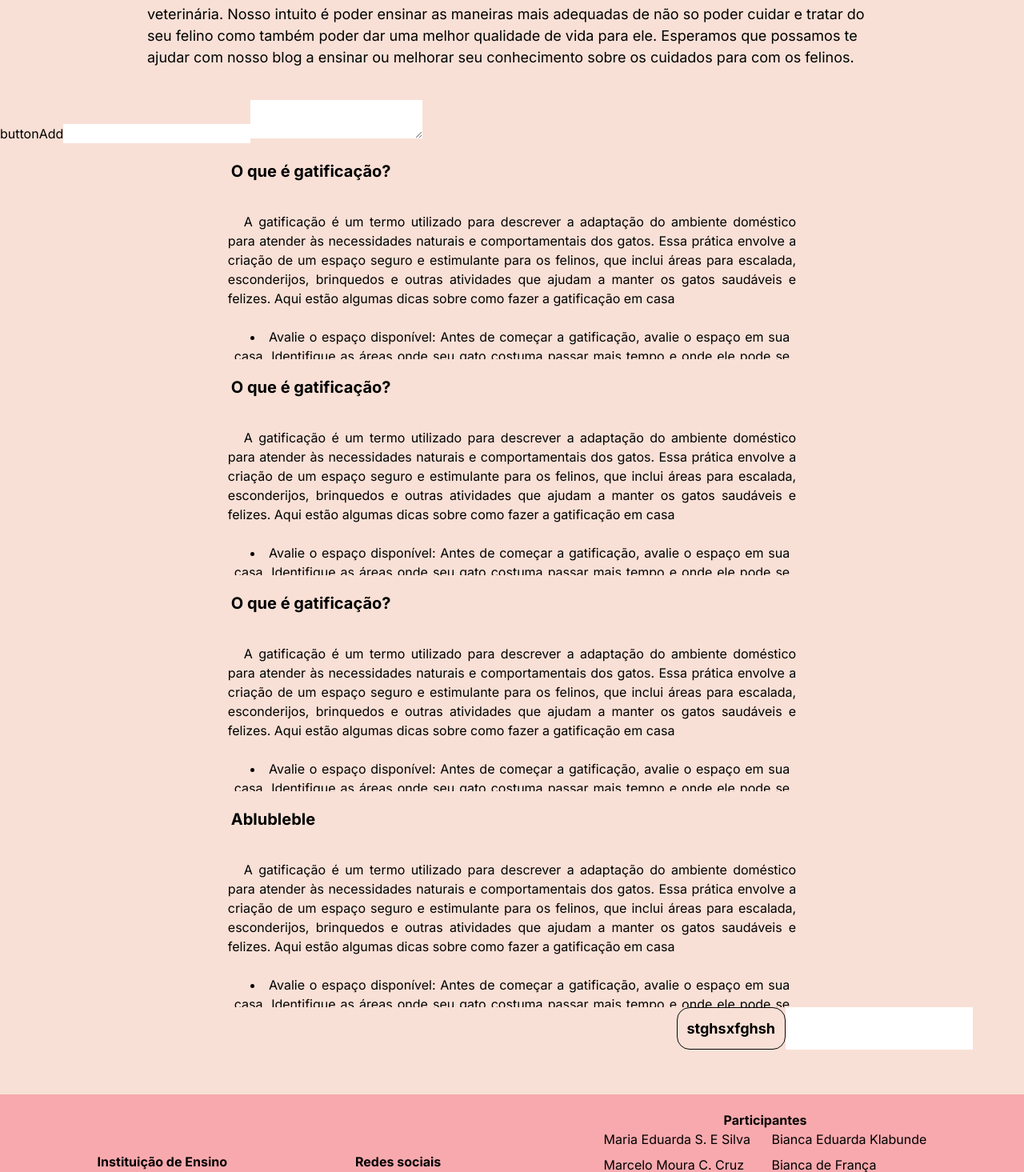
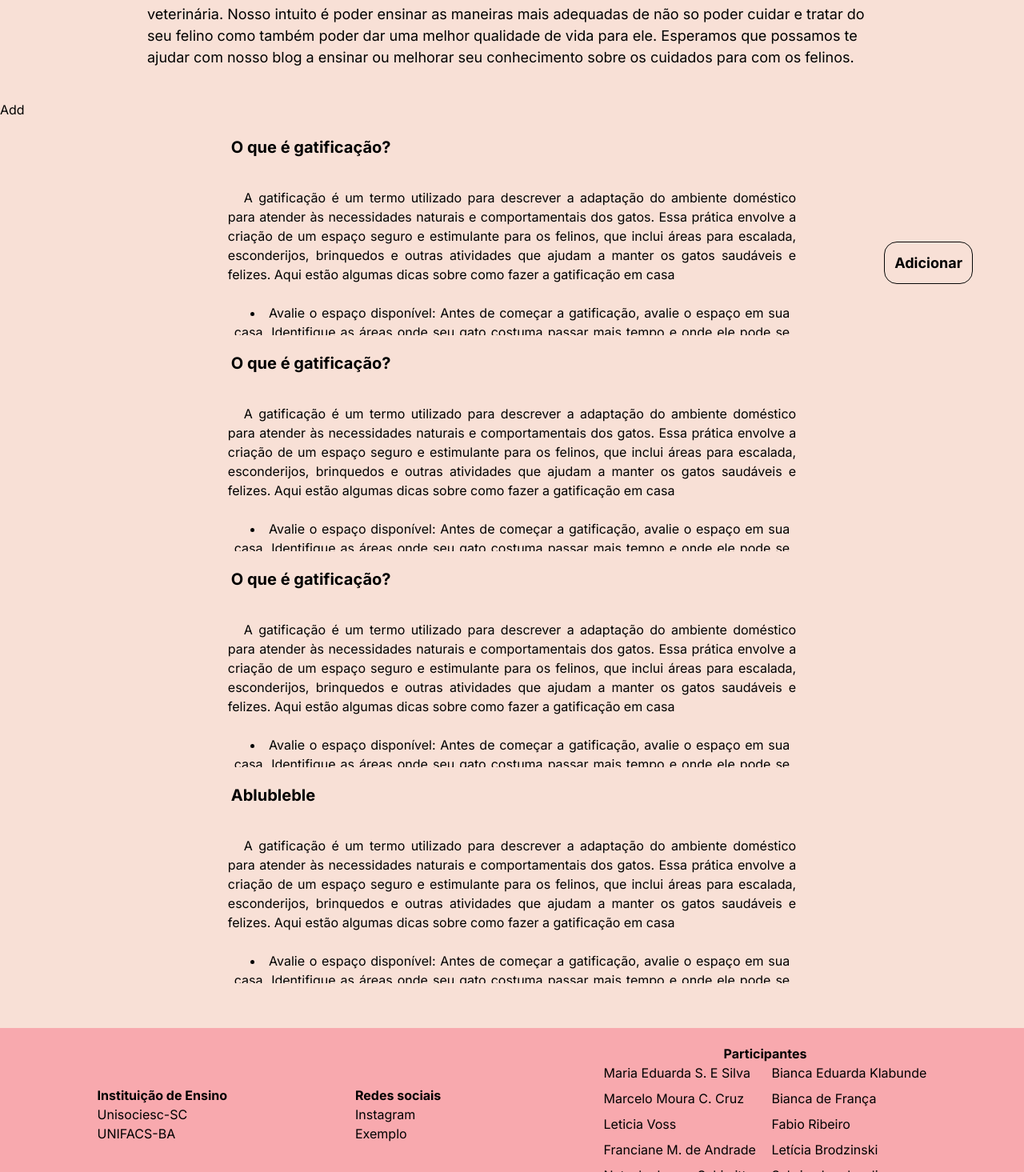
Before and after one commit to PatryckDiasDelfes/next.page-d-3, a Next.js app: page / in a window 1280 px wide. Shown: the part 405-1870 px from the top of the page at 80% size. Built offline with nearby package versions, Linux system fonts and the light colour scheme.

Commit message:
Adição do pop-up

```diff
--- /dev/null
+++ b/app/components/addPostModal.tsx
@@ -0,0 +1,27 @@
+import { useState } from "react"
+
+export default function AddPostModal () {
+
+    const [modalState, setModalState] = useState ("none")
+
+    return (
+
+      <section className="flex justify-end pr-16">
+
+        <button onClick={() => {setModalState ("flex")}} className="font-bold fixed bottom-10 text-[18px] border p-3 border-[#070707] border-solid rounded-2xl">
+            Adicionar
+        </button>
+
+        <div style={{display: modalState}} className="outline h-56 w-56">
+
+          <h1>Titulo</h1>
+          <input className="absolute inset-x-0 top-6" type="text" />
+
+          <textarea className="absolute inset-x-0 top-12" name="" id="" />
+
+        </div>
+
+      </section>
+
+    )
+  }
--- a/app/components/floatingButton.tsx
+++ /dev/null
@@ -1,18 +0,0 @@
-
-
-
-export default function FloatingButton () {
-    return (
-
-      <section className="flex justify-end pr-16">
-
-        <button className="font-bold text-[18px] border p-3 border-[#070707] border-solid rounded-2xl">
-            stghsxfghsh
-        </button>
-
-        <input type="text" />
-
-      </section>
-
-    )
-  }
--- a/app/components/postList.tsx
+++ b/app/components/postList.tsx
@@ -2,8 +2,7 @@
 
 import { useState } from "react"
 import PostProp from "./postProp"
-import floatingButton from "./floatingButton"
-import FloatingButton from "./floatingButton"
+import AddPostModal from "./addPostModal"
 
 export default function PostList() {
 
@@ -83,8 +82,6 @@ export default function PostList() {
 
       <section className="bg-[#F2C1AE] bg-opacity-50  pb-14">
 
-        button
-
         <button onClick={() => addPost({
           title:"funfa sim po",
 
@@ -98,9 +95,8 @@ export default function PostList() {
                   "Crie áreas de observação: Gatos adoram observar o mundo ao seu redor. Posicione prateleiras perto de janelas para que seu gato possa ver a atividade lá fora. Isso também permite que eles tomem sol, o que é benéfico para sua saúde.",
                   "Plante grama de gato: Muitos gatos gostam de mastigar grama, que pode ajudar na digestão. Considere a possibilidade de cultivar grama de gato em vasos dentro de casa para que seu felino tenha acesso a ela."
                 ]
+
         },)}>Add</button>
-        <input type="text" />
-        <textarea name="" id="" />
 
         <div className="flex flex-col items-center">
 
@@ -119,7 +115,11 @@ export default function PostList() {
 
         </div>
 
-        <FloatingButton/>
+        <AddPostModal/>
+
+      </section>
+
+      <section>
 
       </section>
 
--- a/app/components/read-me.tsx
+++ /dev/null
@@ -1,4 +0,0 @@
-// // {
-// //     Faça um botão flutuante para poder fazer adição de novos postcss.
-//        Fazer um scroll esteticamente mais agradavel para mostrar ao usuario que pode mover o Text_Me_One.
-// // }
```
Also changed, not shown: 1 other file (tests, documents, lock files or other folders).
